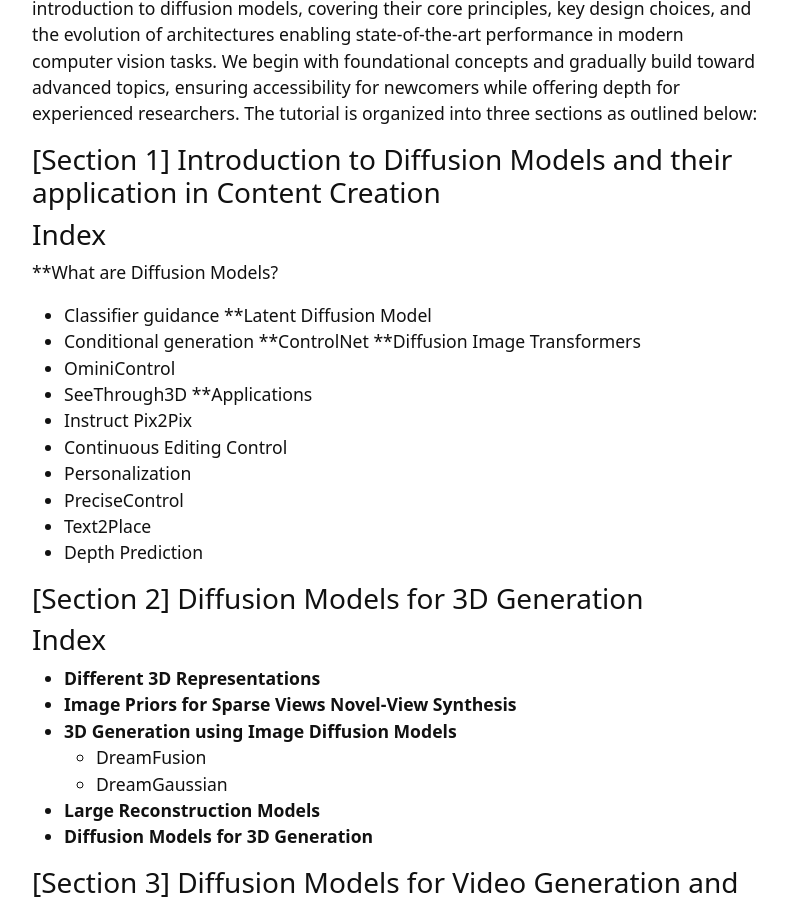
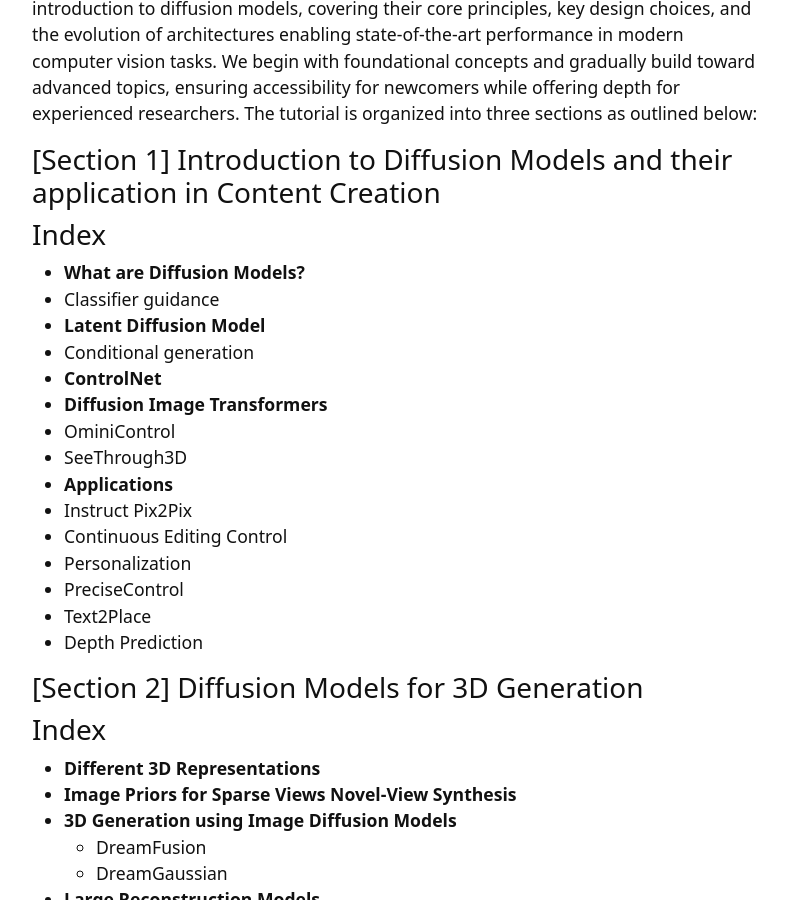
Before and after one commit to howtobuildworldmodels/howtobuildworldmodels.github.io, a Jekyll site: the page built from index.md, in a window 1280 px wide and 900 px high, scrolled down 455 px. Shown: the whole window, without its empty margins (245-1032 px from the left). Built offline with Jekyll 4.4.1, drawn with Linux system fonts in a browser that asks for light colours.

Commit message:
updated the content for the text-1

```diff
--- a/index.md
+++ b/index.md
@@ -16,15 +16,15 @@ Generative models have advanced rapidly in recent years, driving breakthroughs a
 
 ### Index
 
-**What are Diffusion Models?
+- **What are Diffusion Models?**
  - Classifier guidance
-**Latent Diffusion Model
+- **Latent Diffusion Model**
  - Conditional generation
-**ControlNet
-**Diffusion Image Transformers
+- **ControlNet**
+- **Diffusion Image Transformers**
  - OminiControl
  - SeeThrough3D
-**Applications
+- **Applications**
  - Instruct Pix2Pix
  - Continuous Editing Control
  - Personalization
```
